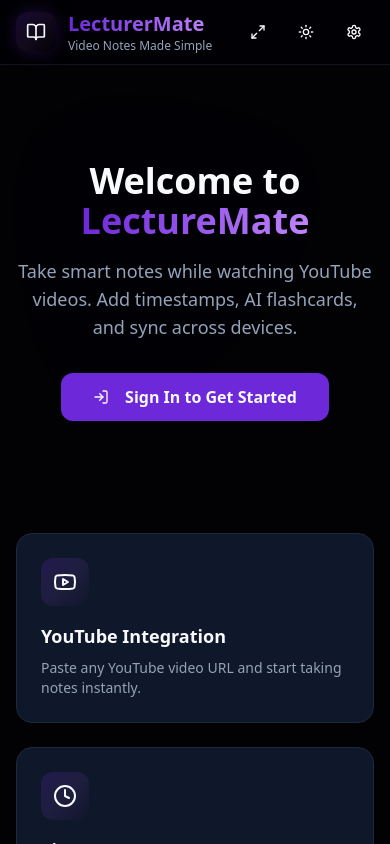
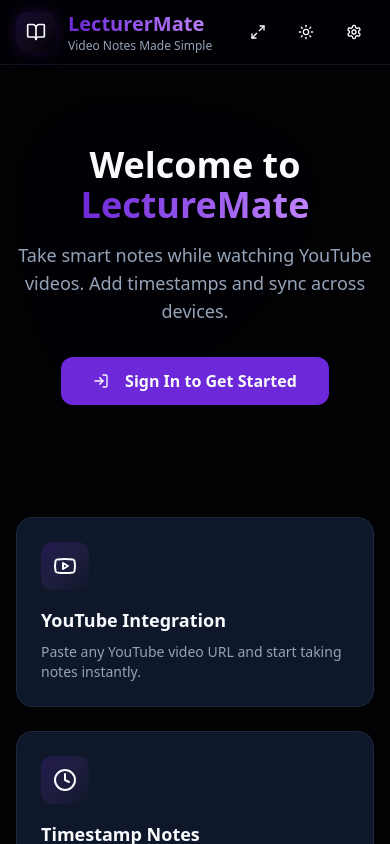
Before and after one commit to m2beak/LectureMatev3, a React (Vite) app: page / in a window 390 px wide. Built offline with nearby package versions, Linux system fonts and the light colour scheme; no server answers.

Commit message:
feat: Implement the main dashboard page with note management, analytics, and user authentication.

```diff
--- a/src/pages/Index.tsx
+++ b/src/pages/Index.tsx
@@ -1,4 +1,4 @@
-import { useState, useEffect } from "react";
+import { useState } from "react";
 import { useNavigate } from "react-router-dom";
 import { useAuth } from "@/contexts/AuthContext";
 import { useFocusMode } from "@/contexts/FocusContext";
@@ -8,13 +8,11 @@
 import { NoteEditor } from "@/components/notes/NoteEditor";
 import { AddVideoDialog } from "@/components/notes/AddVideoDialog";
 import { StatsCard } from "@/components/dashboard/StatsCard";
-import { FlashcardStudy } from "@/components/study/FlashcardStudy";
 import { FolderSidebar } from "@/components/folders/FolderSidebar";
 import { StudyAnalytics } from "@/components/analytics/StudyAnalytics";
-import { PremiumBanner } from "@/components/premium/PremiumBanner";
 import { VideoNote } from "@/types/note";
 import {
-  BookOpen, Clock, Tag, Play, Youtube, Zap, Shield, Brain, LogIn, Crown, Loader2, Minimize2
+  BookOpen, Clock, Tag, Play, Youtube, Loader2, Minimize2, LogIn
 } from "lucide-react";
 import { Toaster } from "@/components/ui/toaster";
 import { Button } from "@/components/ui/button";
@@ -22,7 +20,7 @@
 
 const Index = () => {
   const navigate = useNavigate();
-  const { user, isLoading: authLoading, isPremium, profile } = useAuth();
+  const { user, isLoading: authLoading } = useAuth();
 
   // Get all data from the hook
   const {
@@ -32,9 +30,6 @@
   } = useCloudNotes();
 
   const [isEditing, setIsEditing] = useState(false);
-  const [isStudyMode, setIsStudyMode] = useState(false);
-
-  // FIXED: Initialize with a hardcoded string to prevent "undefined" errors
   const [activeTab, setActiveTab] = useState("notes");
   const { isFocusMode, toggleFocusMode } = useFocusMode();
 
@@ -56,7 +51,6 @@
 
   const handleCloseEditor = () => {
     setIsEditing(false);
-    setIsStudyMode(false);
     setCurrentNote(null);
   };
 
@@ -111,21 +105,13 @@
               <section className="text-center py-12 relative">
                 <div className="absolute inset-0 gradient-bg opacity-5 blur-3xl" />
                 <div className="relative">
-                  <div className="flex items-center justify-center gap-2 mb-4">
-                    {isPremium && (
-                      <span className="inline-flex items-center gap-1 px-3 py-1 rounded-full bg-gradient-to-r from-amber-500/20 to-orange-500/20 text-amber-600 text-sm font-medium">
-                        <Crown className="w-4 h-4" />
-                        Premium
-                      </span>
-                    )}
-                  </div>
                   <h1 className="text-4xl md:text-5xl font-bold mb-4">
                     Welcome to{" "}
                     <span className="gradient-text">LectureMate</span>
                   </h1>
                   <p className="text-lg text-muted-foreground max-w-2xl mx-auto mb-8">
-                    Take smart notes while watching YouTube videos. Add timestamps,
-                    AI flashcards, and sync across devices.
+                    Take smart notes while watching YouTube videos. Add timestamps
+                    and sync across devices.
                   </p>
                   <div className="flex items-center justify-center gap-4">
                     {user ? (
@@ -137,12 +123,6 @@
                       </Button>
                     )}
                   </div>
-                  {user && (
-                    <p className="text-sm text-muted-foreground mt-4">
-                      {profile?.aiCallsToday || 0}/5 AI calls used today
-                      {!isPremium && " • Upgrade for unlimited"}
-                    </p>
-                  )}
                 </div>
               </section>
 
@@ -188,10 +168,6 @@
                       </section>
                     )}
 
-                    {!isPremium && safeNotes.length > 2 && (
-                      <PremiumBanner variant="compact" />
-                    )}
-
                     <section>
                       <div className="flex items-center justify-between mb-6">
                         <h2 className="text-2xl font-bold">
@@ -220,42 +196,25 @@
                   <TabsContent value="analytics" className="animate-in fade-in slide-in-from-bottom-4 duration-500">
                     {/* OPTIMIZATION: Only render StudyAnalytics if activeTab is 'analytics' */}
                     {activeTab === 'analytics' && (
-                      <>
                       <StudyAnalytics />
-                        {!isPremium && (
-                          <div className="mt-8">
-                            <PremiumBanner />
-                          </div>
-                        )}
-                      </>
                     )}
                   </TabsContent>
                 </Tabs>
               ) : (
-                <section className="grid grid-cols-1 md:grid-cols-4 gap-6 py-8">
+                <section className="grid grid-cols-1 md:grid-cols-2 gap-6 py-8">
                   <FeatureCard icon={Youtube} title="YouTube Integration" description="Paste any YouTube video URL and start taking notes instantly." />
                   <FeatureCard icon={Clock} title="Timestamp Notes" description="Add timestamps to jump to specific moments in your videos." />
-                  <FeatureCard icon={Brain} title="AI Flashcards" description="Generate study flashcards from your notes with AI assistance." />
-                  <FeatureCard icon={Zap} title="AI Explanations" description="Get instant AI explanations for any text you select." />
                 </section>
               )}
             </div>
           ) : currentNote ? (
-            isStudyMode ? (
-              <FlashcardStudy
-                note={currentNote}
-                onClose={() => setIsStudyMode(false)}
-              />
-            ) : (
             <NoteEditor
               note={currentNote}
               onUpdate={updateNote}
               onClose={handleCloseEditor}
               onAddTimestamp={addTimestamp}
               onRemoveTimestamp={removeTimestamp}
-                onStudyFlashcards={handleStudyFlashcards}
             />
-            )
           ) : null}
         </main>
       </div>
```
Lines whose indentation alone changed are shown as unchanged.
